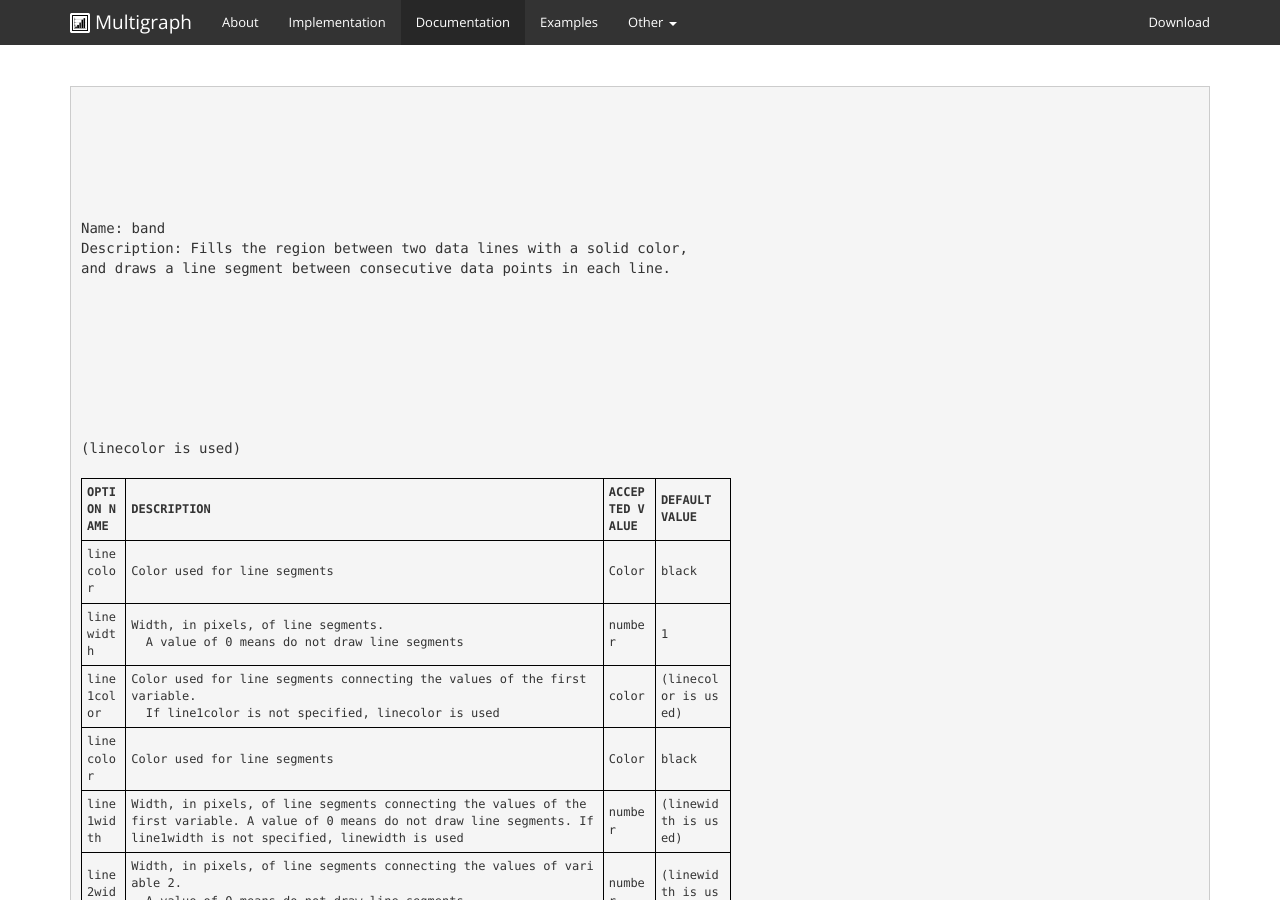
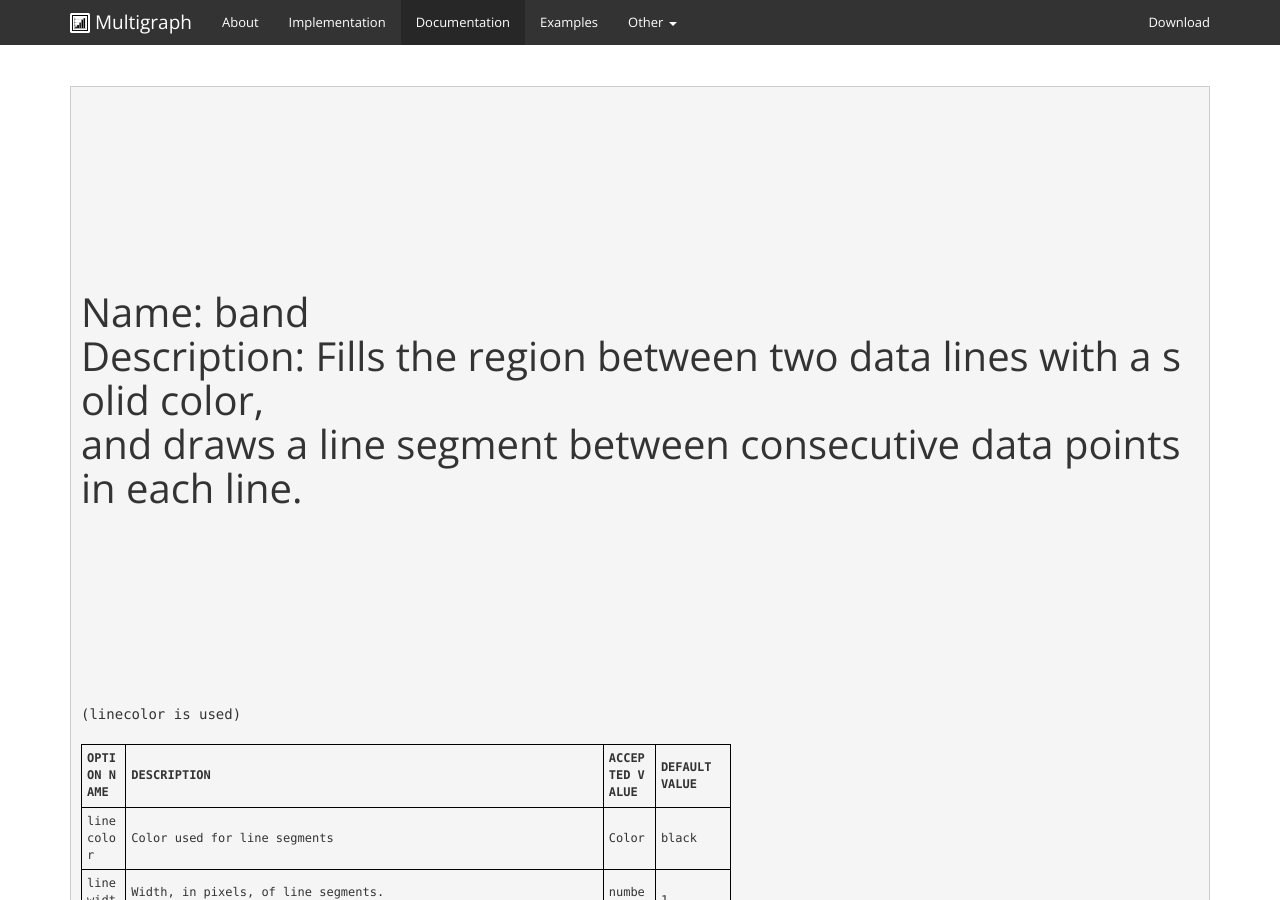
Before and after one commit to khunter3D/khunter3D.github.io, a Jekyll site: the page built from docs/renderers/index.html, in a window 1280 px wide and 900 px high. Built offline with Jekyll 4.4.1, drawn with Linux system fonts in a browser that asks for light colours; nearby versions of some CDN libraries; Markdown is read by kramdown in place of the engine named in the settings.

Commit message:
Update index.html

```diff
--- a/docs/renderers/index.html
+++ b/docs/renderers/index.html
@@ -8,7 +8,7 @@ docs: selected
 
       <pre>
 
-      <h1></h1>
+      <h1>
 
 
 Name: band
```
